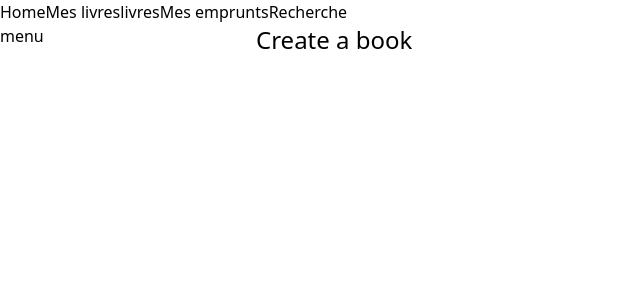
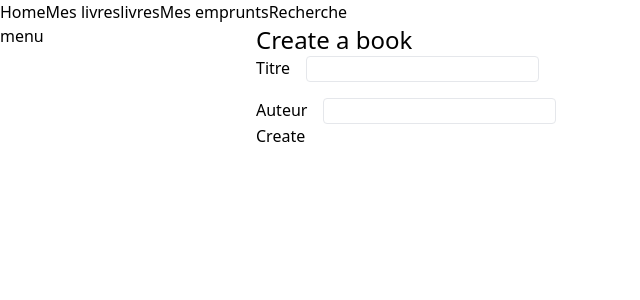
Before and after one commit to smaestri/sharebook-udemy-nextjs, a Next.js app: page /my-books/new in a window 1280 px wide. Shown: the top 300 px of the page, without its empty margins (0-640 px from the left). Built offline with nearby package versions, Linux system fonts and the light colour scheme.

Commit message:
formulaire de creation d elivre

```diff
--- a/src/app/layout.tsx
+++ b/src/app/layout.tsx
@@ -15,7 +15,7 @@ export default function RootLayout({
   return (
     <html lang="en">
       <body>
-        <div>
+        <div className='container mx-auto'>
           <Header />
           <div className='flex flex-row'>
             <div className='basis-1/5'>
--- a/src/app/my-books/new/page.tsx
+++ b/src/app/my-books/new/page.tsx
@@ -1,9 +1,20 @@
 
 export default async function CreateBookPage() {
 
-    return (<>
-      <h1 className="text-2xl">Create a book</h1>
+    return (<form>
+        <h1 className="text-2xl">Create a book</h1>
+        <div className="flex flex-col gap-4">
+            <div className="flex gap-4">
+                <label htmlFor="title">Titre</label>
+                <input type="text" name="title" className="border rounded" />
+            </div>
+            <div className="flex gap-4">
+                <label htmlFor="author">Auteur</label>
+                <input type="text" name="author" className="border rounded" />
+            </div>
+        </div>
+        <button type="submit">Create </button>
 
-    </>
+    </form>
     )
-  }
+}
```
